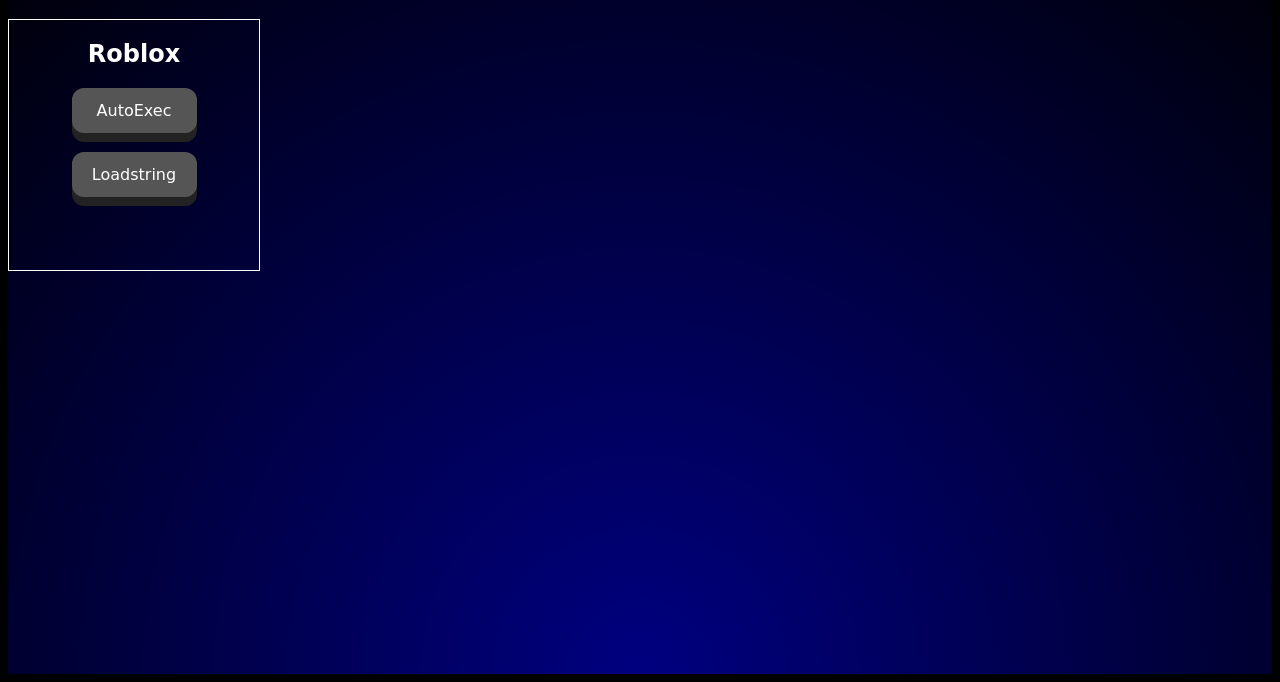
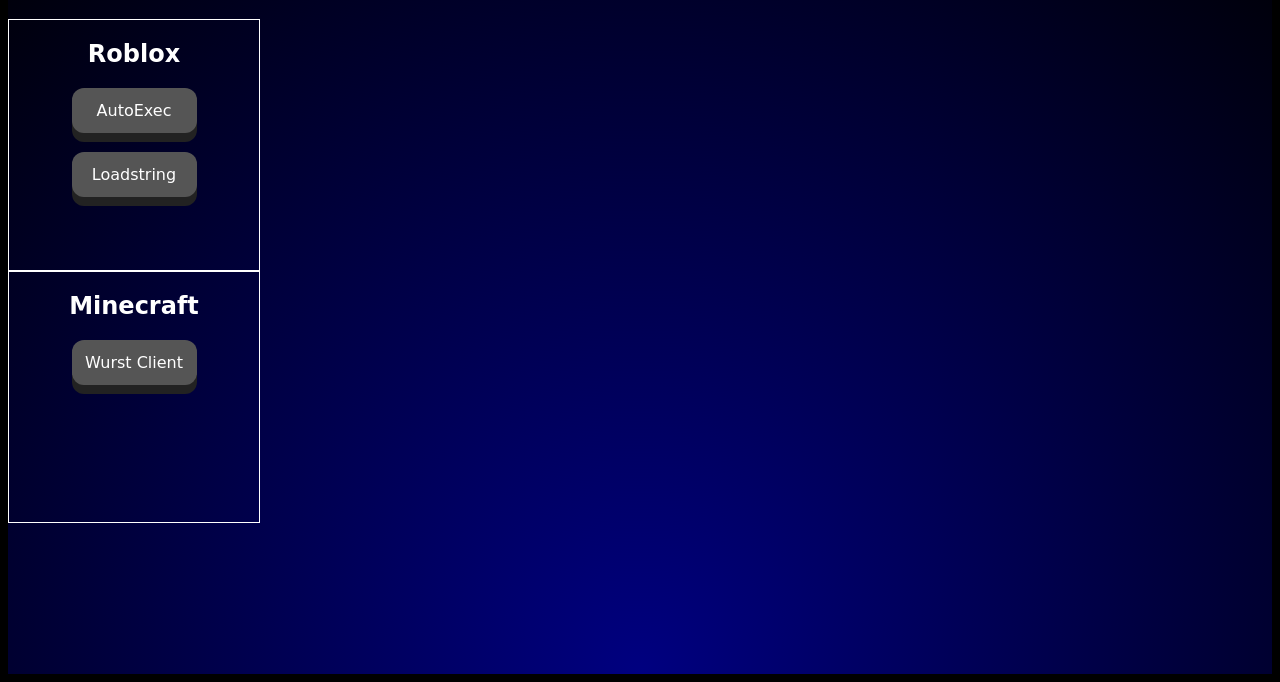
Before and after one commit to GuydeHub/guydehub.github.io, a plain HTML site: page games.html in a window 1280 px wide. Shown: the part 134-816 px from the top of the page. Drawn offline with Linux system fonts and the light colour scheme.

Commit message:
Update games.html

```diff
--- a/games.html
+++ b/games.html
@@ -14,6 +14,10 @@
             <button onclick="DownloadFile('loadstring(game:HttpGet(`URL`))()', 'text/plain')">AutoExec</button><br><br>
             <button onclick="CopyTextToClipboard('loadstring(game:HttpGet(`URL`))()')">Loadstring</button>
         </div>
+        <div class="section">
+            <h2>Minecraft</h2>
+            <button onclick="Redirect('https://www.wurstclient.net/')">Wurst Client</button>
+        </div>
 
         <script src="PageStuff.js"></script>
         <script src="ScriptStuff.js"></script>
```
